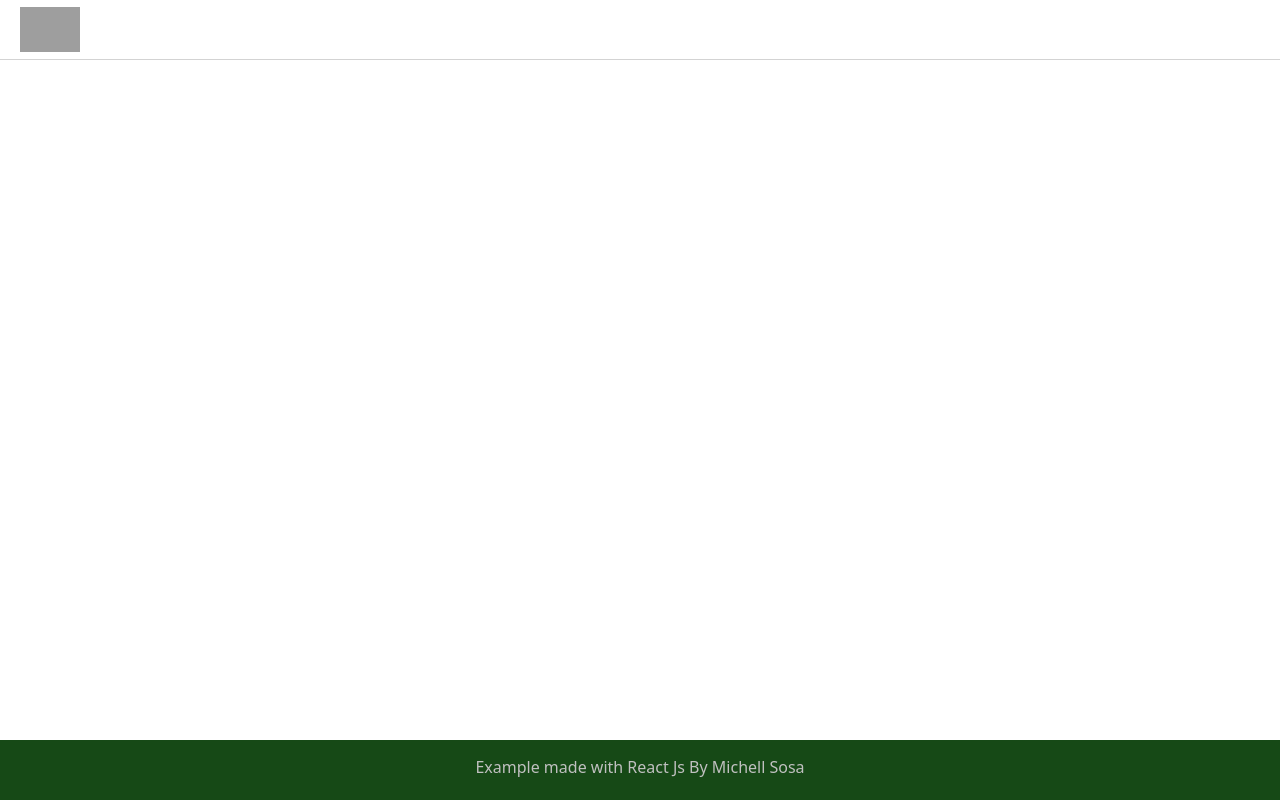
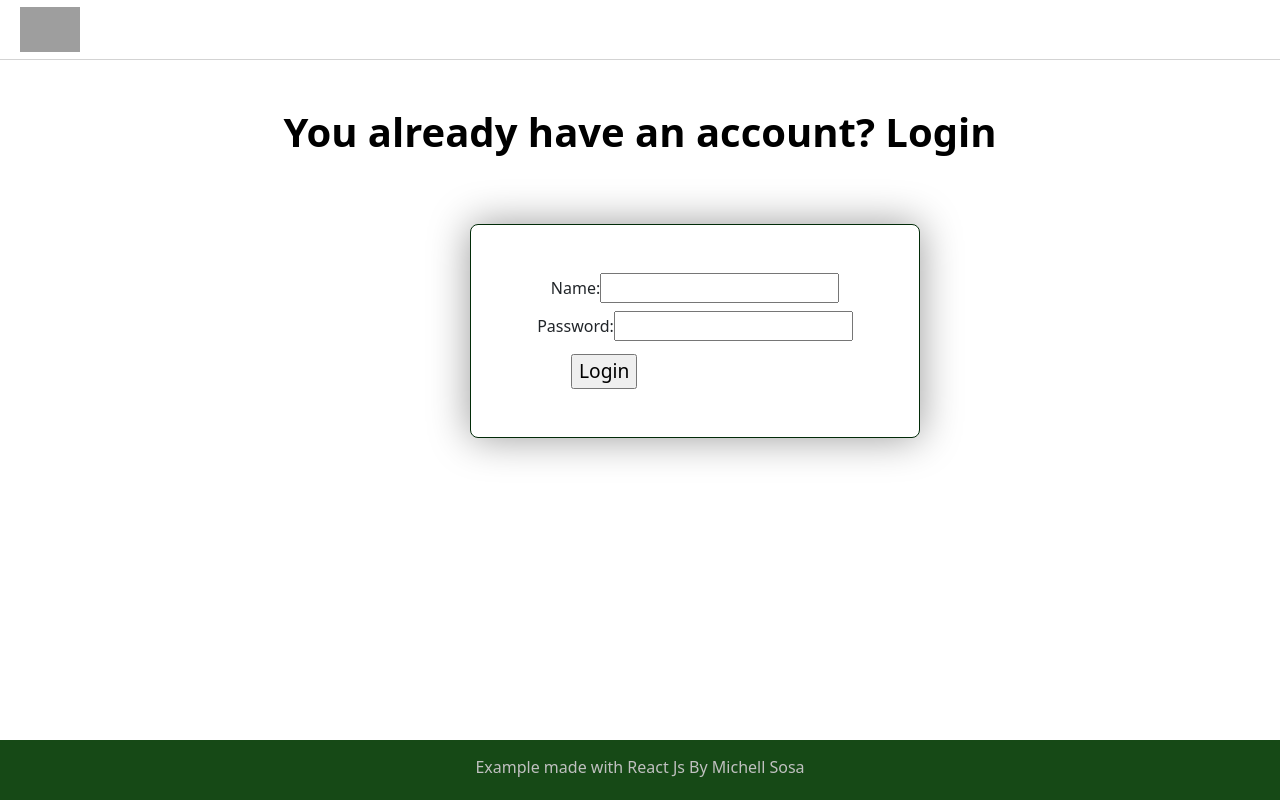
Before and after one commit to Michell-Sosa/example-project, a React (Create React App) app: page /login in a window 1280 px wide. Built offline with nearby package versions, Linux system fonts and the light colour scheme; grey boxes are pictures that could not be loaded.

Commit message:
finishing links and error.jsx

```diff
--- a/src/App.js
+++ b/src/App.js
@@ -3,8 +3,9 @@ import { BrowserRouter, Route, Switch } from "react-router-dom"
 import Layout from './pages/layout/layout';
 import Main from './pages/main/main';
 import NewBadge from './pages/NewBadge/NewBadge'
-import Error from './pages/Error.jsx/Error'
+import Error from './pages/notfound/Error'
 import Signup from './pages/signup/signup'
+import Login from './pages/login/login'
 function App() {
   return (
     <BrowserRouter>
@@ -13,6 +14,7 @@ function App() {
       <Route exact path="/" component={Main}> </Route>
       <Route exact path="/new" component={NewBadge}></Route>
       <Route exact path="/signup" component={Signup}></Route>
+      <Route exact path="/login" component={Login}></Route>
       <Route component={Error}> </Route>
       </Switch>
       </Layout>
--- a/src/components/Hero.jsx
+++ b/src/components/Hero.jsx
@@ -9,12 +9,10 @@ const Hero = (props) => {
     <div className="Hero__color_filter" style={{height: props.h}}></div>
     <div className="Hero__img" style={{height: props.h}}>
         <img src={props.picture} alt="Snake" />
-
-
     </div>
 </div>
 
         </React.Fragment>
-    );
+    )
 }
-export default Hero
+export default Hero;
--- a/src/components/style/MainButton.css
+++ b/src/components/style/MainButton.css
@@ -23,5 +23,5 @@
 }
 
 .Button:hover p{
-    color: teal;
+    color: rgb(153, 1, 1);
 }
--- a/src/pages/Error.jsx/Error.jsx
+++ /dev/null
@@ -1,19 +0,0 @@
-import React from "react"
-import ErrorImage from "../../images/404.jpg"
-import "./Error.css"
-
-const Error = (props) => {
-    return(
-        <React.Fragment>
-<div className="Error">
-    <div className="Error__img" style={{height: props.h}}>
-        <img src={props.picture} alt="Error" />
-
-
-    </div>
-</div>
-
-        </React.Fragment>
-    );
-}
-export default Error
--- a/src/pages/login/login.css
+++ b/src/pages/login/login.css
@@ -0,0 +1,26 @@
+.title{
+    border-radius: 8px;
+    color: rgb(0, 0, 0);
+}
+.user{
+    background-color: rgb(255, 255, 255);
+    margin-top: 68px;
+    margin-left: 470px;
+    width: 450px;
+    border: 0.3px solid rgb(1, 43, 8);
+    padding: 40px;
+    border-radius: 8px;
+    box-shadow:0px 0px 40px 0px rgba(0, 0, 0, 0.4);
+}
+
+.button{
+    color: white;
+    font-size: 1.2em;
+    margin: 8px 60px;
+    padding-top: 5px;
+}
+
+.from-group{
+    text-align: center;
+    text-align-last: center;
+}
--- a/src/pages/login/login.jsx
+++ b/src/pages/login/login.jsx
@@ -1,3 +1,43 @@
 import React from "react"
+import "../login/login.css"
 import {Link} from "react-router-dom"
-import "./style/login.css"
+
+
+class Login extends React.Component {
+
+    render() {
+      return (
+        <React.Fragment>
+            <div className="title">
+
+            <h1 className= "text-center fw-bold mt-5"> You already have an account? Login </h1>
+            </div>
+
+            <div className="user">
+<form>
+<div className="from-group mt-2">
+  <label>
+    Name:
+    <input type="text" name="name" />
+  </label>
+  </div>
+  <div className="from-group mt-2">
+  <label>
+    Password:
+    <input type="text" name="name" />
+  </label>
+  </div>
+  <div className="button">
+  <Link to="Error">
+  <input type="submit" value="Login"/>
+  </Link>
+  </div>
+</form>
+</div>
+
+        </React.Fragment>
+      );
+    }
+  }
+
+export default Login;
--- a/src/pages/main/main.jsx
+++ b/src/pages/main/main.jsx
@@ -1,6 +1,7 @@
 import React from "react"
 import Hero from "../../components/Hero"
 import Button from "../../components/MainButton"
+import {Link} from "react-router-dom"
 import "./main.css"
 
 const Main = (props) => {
@@ -8,11 +9,10 @@ const Main = (props) => {
         <React.Fragment>
     <div className="Main">
     <div className="Main__content">
-        <h1 className="Main__title">{props.title || "Welcome"} </h1>
-        <Button contentText={"Lets start"} link={"/new"}></Button>
+        <h1 className="Main__title">{props.title || "Welcome hunters!"} link={"/new"} </h1>
     </div>
     <div className="Hero__adjust">
-    <Hero h={"88vh"} picture={"https://c.wallhere.com/photos/0c/b7/wild_animal_zoo_stockholm_snake_rattlesnake_breathtaking_orm-896941.jpg!d"}></Hero>
+    <Hero h={"88vh"} picture={"https://c.wallhere.com/photos/0c/b7/wild_animal_zoo_stockholm_snake_rattlesnake_breathtaking_orm-896941.jpg"}></Hero>
 </div>
 </div>
         </React.Fragment>
--- /dev/null
+++ b/src/pages/notfound/Error.css
@@ -0,0 +1,4 @@
+
+.img_404{
+    height: 900px;
+}
--- /dev/null
+++ b/src/pages/notfound/Error.jsx
@@ -0,0 +1,13 @@
+import "./Error.css";
+import React from "react"
+
+class Error extends React.Component{
+    render(){
+        return(
+            <React.Fragment>
+                <img src="https://blog.seigoo.com/Media/blogseigoo/Images/error-404-not-found.jpg" class="img_404"></img>
+            </React.Fragment>
+        );
+    }
+}
+export default Error;
```
Also changed, not shown: src/images/404error.png (added), src/pages/Error.jsx/Error.css (deleted).
